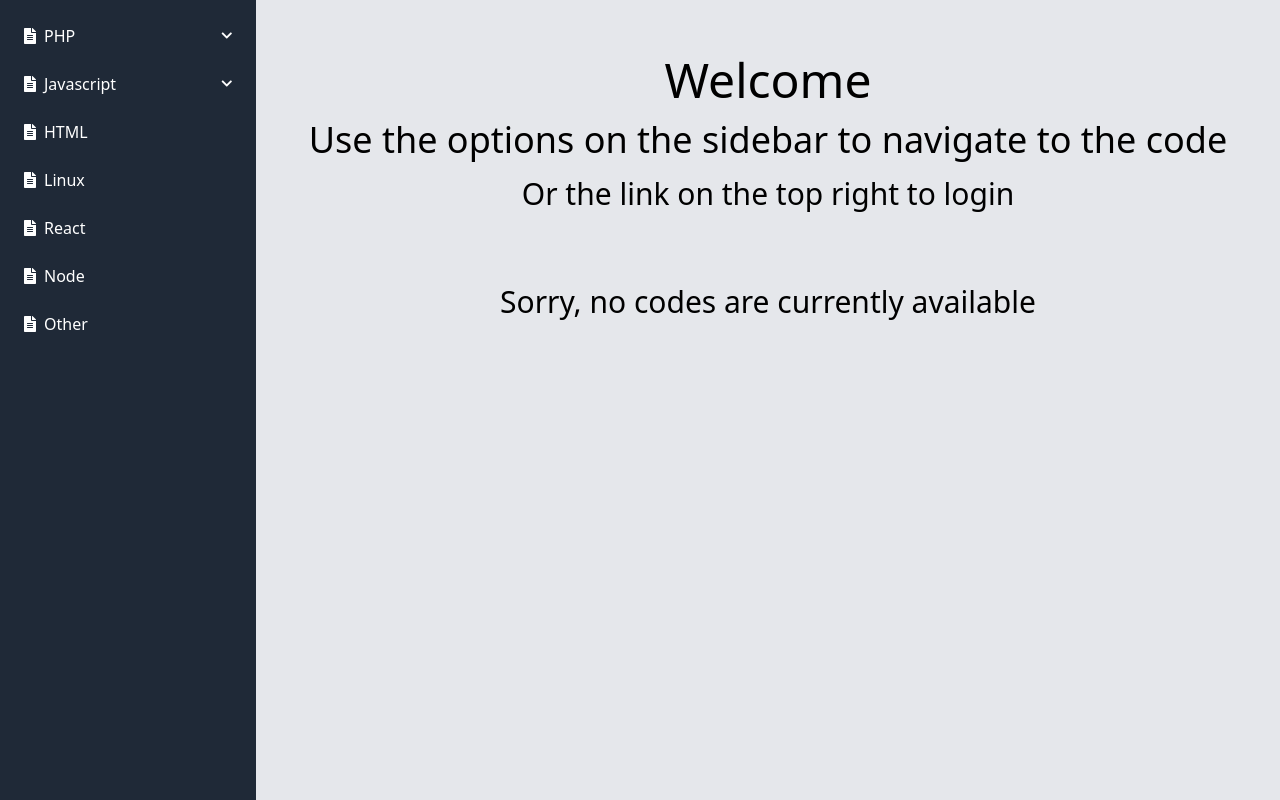
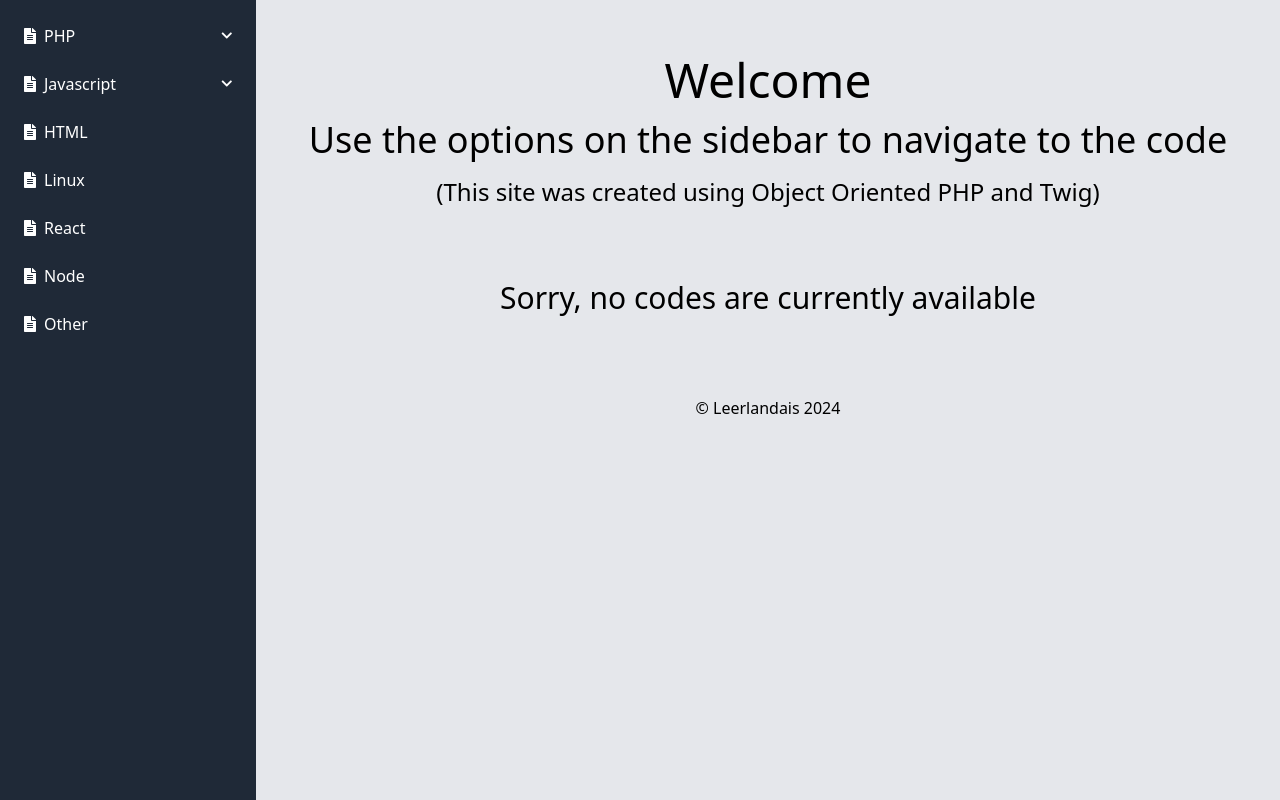
Before and after one commit to Leerlandais/final_snippets, a PHP site: template view/publicView/public.home.html.twig in a window 1280 px wide. Shown: the part 64-864 px from the top of the page. Run offline with PHP 8.4, Linux system fonts and the light colour scheme; the template is opened without the code that fills it, so the values that code supplies are empty; some libraries are stand-ins or nearby versions.

Commit message:
publicHome: changed welcome message and added footer link

```diff
--- a/view/publicView/public.home.html.twig
+++ b/view/publicView/public.home.html.twig
@@ -6,7 +6,7 @@
     <div class="container pt-8 mt-6 flex flex-col gap-4">
         <h2 class="text-5xl">Welcome</h2>
         <h3 class="text-4xl">Use the options on the sidebar to navigate to the code</h3>
-        <h4 class="text-3xl">Or the link on the top right to login</h4>
+        <h4 class="text-2xl">&lpar;This site was created using Object Oriented PHP and Twig&rpar;</h4>
         <div class="container pt-8 mt-6 flex flex-col gap-4">
             {% if getLatest is not iterable %}
                 <h3 class="text-3xl">Sorry, no codes are currently available</h3>
@@ -43,4 +43,9 @@
             {% endif %}
         </div>
     </div>
+
+    <div class="mt-20 text-center">
+        &copy; <a href="https://leerlandais.com" target="_blank">Leerlandais 2024</a>
+    </div>
+
 {% endblock %}
```
